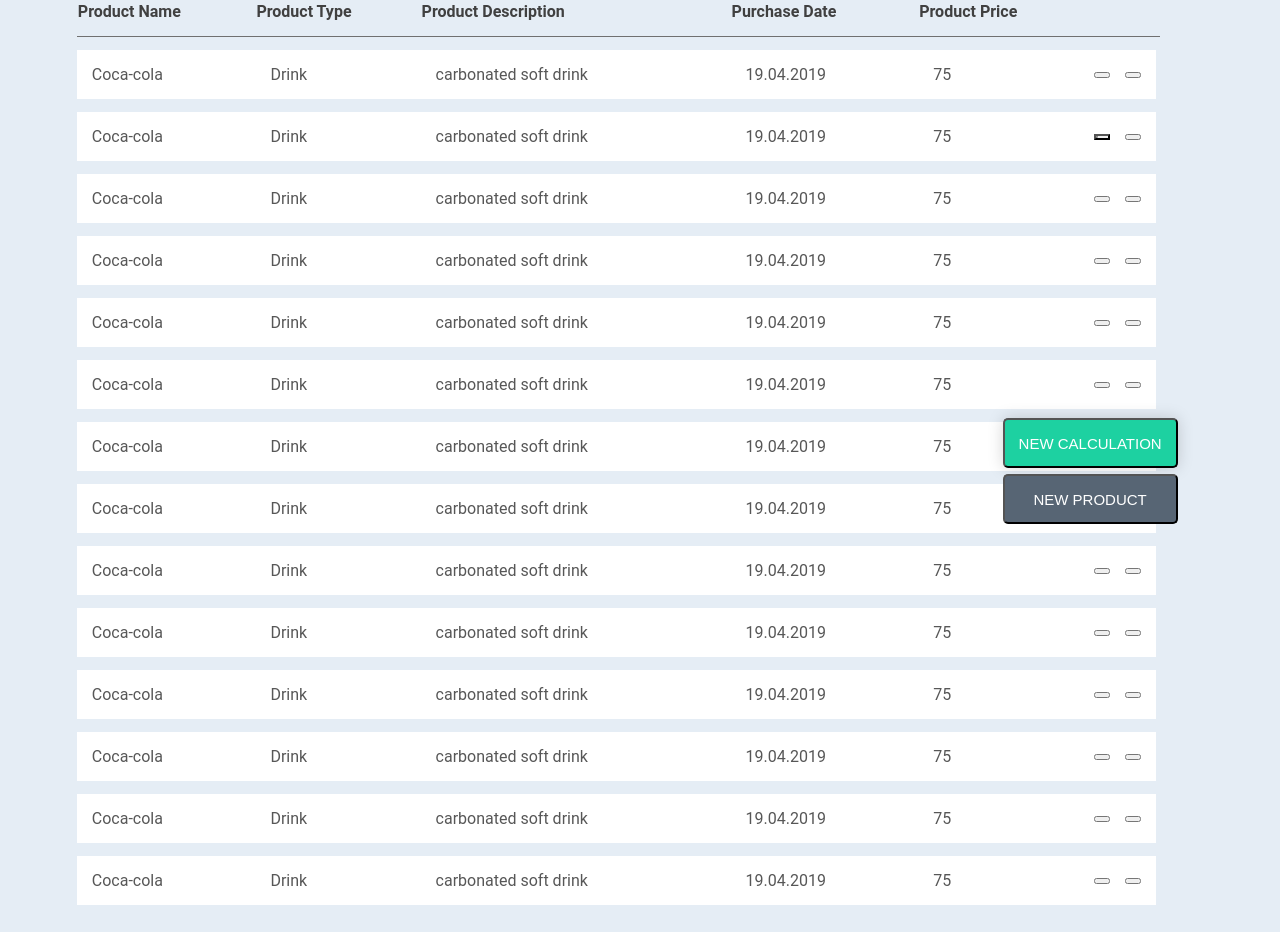
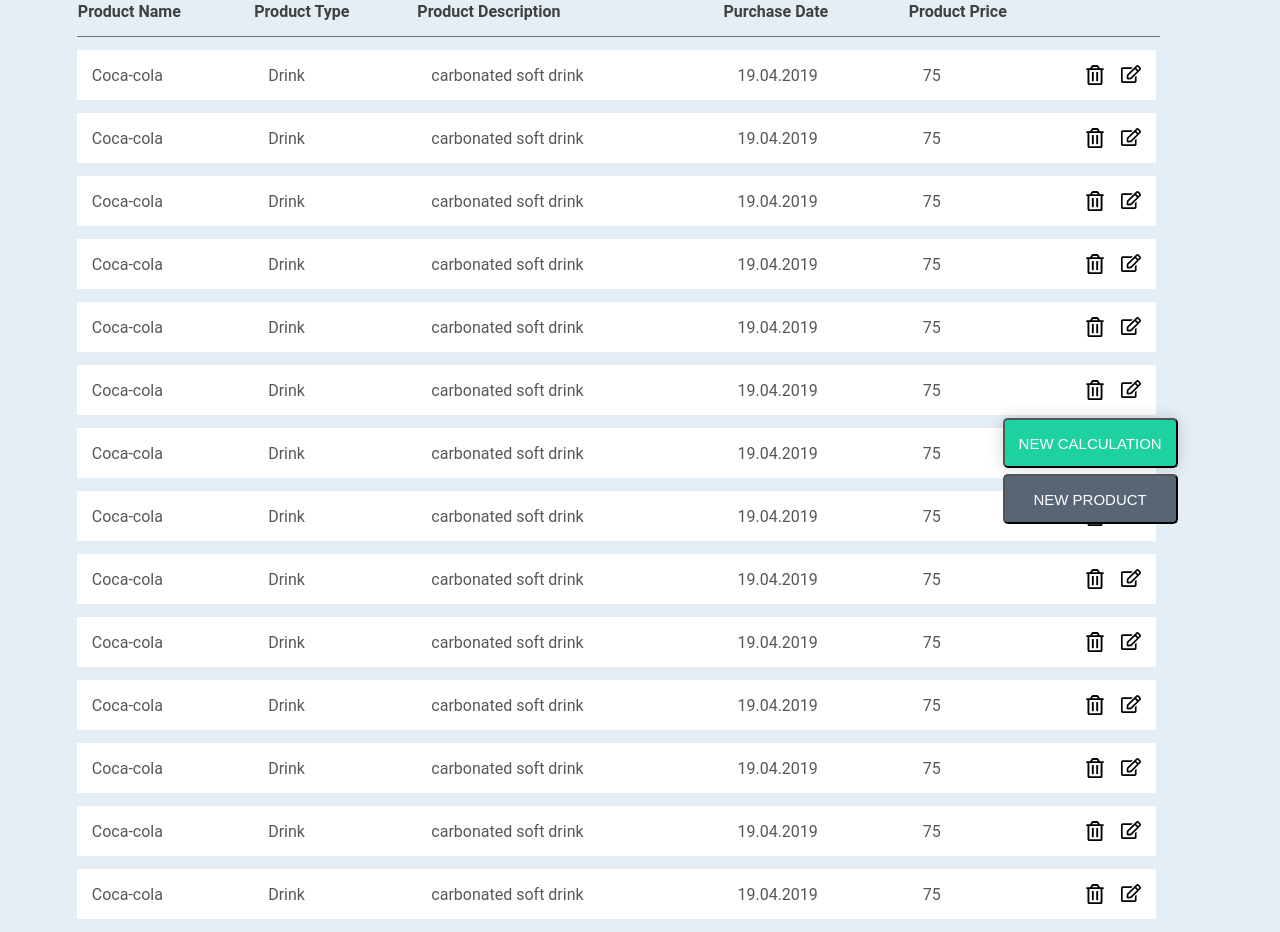
Before and after one commit to Sanjiccka/react, a React (Create React App) app: page /products in a window 1280 px wide. Shown: the part 220-1152 px from the top of the page. Built offline with nearby package versions, Linux system fonts and the light colour scheme.

Commit message:
Add files via upload

```diff
--- a/src/assets/css/global.css
+++ b/src/assets/css/global.css
@@ -354,19 +354,7 @@
 
  }
 
- .btn {
-     font-size: 16px;
-     color: #575757;
-     float: right;
-     margin-left: 15px;
-     display: inline-block;
- }
 
- .edit{
-     background-image: url("../images/edit.svg");
-     background-repeat: no-repeat;
-     background-size: contain;
- }
 
 .newCalculationButton{
     background: #1dd1a1;
--- a/src/components/Products/Products.css
+++ b/src/components/Products/Products.css
@@ -5,12 +5,28 @@
 
 }
 
-.btn {
-    font-size: 16px;
-    color: #575757;
-    float: right;
-    margin-left: 15px;
+.icon-button {
+   float: right;
+   margin-left: 15px;
+   display: inline-block;
+   width: 20px;
+   height: 20px;
+   background: transparent;
+   border: 0px;
 }
+
+.edit-button{
+   background-image: url("../images/edit.svg");
+   background-repeat: no-repeat;
+   background-size: contain;
+}
+
+.trash-button {
+   background-image: url("../images/trash-alt.svg");
+   background-repeat: no-repeat;
+   background-size: contain;
+}
+
 
 .newCalculationButton{
    background: #1dd1a1;
--- a/src/components/Products/Products.js
+++ b/src/components/Products/Products.js
@@ -42,8 +42,8 @@
                     <td>19.04.2019</td>
                     <td colospan="2">75</td>
                     <td className="tableRowButton">
-                        <button className="btn"><i className="fa fa-edit"></i></button>
-                        <button className="btn"><i className="fa fa-trash"></i></button>
+                    <button className="icon-button edit-button"></button>
+                        <button className="icon-button trash-button"></button>
                     </td>
                 </tr>
                 <tr className="tableRow">
@@ -53,8 +53,8 @@
                     <td>19.04.2019</td>
                     <td colospan="2">75</td>
                     <td className="tableRowButton">
-                        <button className="btn trash"> </button>
-                        <button className="btn edit"> </button>
+                    <button className="icon-button edit-button"></button>
+                        <button className="icon-button trash-button"></button>
 
                     </td>
                 </tr>
@@ -65,8 +65,8 @@
                     <td>19.04.2019</td>
                     <td colospan="2">75</td>
                     <td className="tableRowButton">
-                        <button className="btn"><i className="fa fa-edit"></i></button>
-                        <button className="btn"><i className="fa fa-trash"></i></button>
+                        <button className="icon-button edit-button"></button>
+                        <button className="icon-button trash-button"></button>
                     </td>
 
                 </tr>
@@ -77,8 +77,8 @@
                     <td>19.04.2019</td>
                     <td colospan="2">75</td>
                     <td className="tableRowButton">
-                        <button className="btn"><i className="fa fa-edit"></i></button>
-                        <button className="btn"><i className="fa fa-trash"></i></button>
+                        <button className="icon-button edit-button"></button>
+                        <button className="icon-button trash-button"></button>
                     </td>
                 </tr>
                 <tr className="tableRow">
@@ -88,8 +88,8 @@
                     <td>19.04.2019</td>
                     <td colospan="2">75</td>
                     <td className="tableRowButton">
-                        <button className="btn"><i className="fa fa-edit"></i></button>
-                        <button className="btn"><i className="fa fa-trash"></i></button>
+                    <button className="icon-button edit-button"></button>
+                        <button className="icon-button trash-button"></button>
                     </td>
                 </tr>
                 <tr className="tableRow">
@@ -99,8 +99,8 @@
                     <td>19.04.2019</td>
                     <td colospan="2">75</td>
                     <td className="tableRowButton">
-                        <button className="btn"><i className="fa fa-edit"></i></button>
-                        <button className="btn"><i className="fa fa-trash"></i></button>
+                    <button className="icon-button edit-button"></button>
+                        <button className="icon-button trash-button"></button>
                     </td>
                 </tr>
                 <tr className="tableRow">
@@ -110,8 +110,8 @@
                     <td>19.04.2019</td>
                     <td colospan="2">75</td>
                     <td className="tableRowButton">
-                        <button className="btn"><i className="fa fa-edit"></i></button>
-                        <button className="btn"><i className="fa fa-trash"></i></button>
+                    <button className="icon-button edit-button"></button>
+                        <button className="icon-button trash-button"></button>
                     </td>
                 </tr>
                 <tr className="tableRow">
@@ -121,8 +121,8 @@
                     <td>19.04.2019</td>
                     <td colospan="2">75</td>
                     <td className="tableRowButton">
-                        <button className="btn"><i className="fa fa-edit"></i></button>
-                        <button className="btn"><i className="fa fa-trash"></i></button>
+                    <button className="icon-button edit-button"></button>
+                        <button className="icon-button trash-button"></button>
                     </td>
                 </tr>
                 <tr className="tableRow">
@@ -132,8 +132,8 @@
                     <td>19.04.2019</td>
                     <td colospan="2">75</td>
                     <td className="tableRowButton">
-                        <button className="btn"><i className="fa fa-edit"></i></button>
-                        <button className="btn"><i className="fa fa-trash"></i></button>
+                    <button className="icon-button edit-button"></button>
+                        <button className="icon-button trash-button"></button>
                     </td>
                 </tr>
                 <tr className="tableRow">
@@ -143,8 +143,8 @@
                     <td>19.04.2019</td>
                     <td colospan="2">75</td>
                     <td className="tableRowButton">
-                        <button className="btn"><i className="fa fa-edit"></i></button>
-                        <button className="btn"><i className="fa fa-trash"></i></button>
+                    <button className="icon-button edit-button"></button>
+                        <button className="icon-button trash-button"></button>
                     </td>
                 </tr>
                 <tr className="tableRow">
@@ -154,8 +154,8 @@
                     <td>19.04.2019</td>
                     <td colospan="2">75</td>
                     <td className="tableRowButton">
-                        <button className="btn"><i className="fa fa-edit"></i></button>
-                        <button className="btn"><i className="fa fa-trash"></i></button>
+                    <button className="icon-button edit-button"></button>
+                        <button className="icon-button trash-button"></button>
                     </td>
                 </tr>
                 <tr className="tableRow">
@@ -165,8 +165,8 @@
                     <td>19.04.2019</td>
                     <td colospan="2">75</td>
                     <td className="tableRowButton">
-                        <button className="btn"><i className="fa fa-edit"></i></button>
-                        <button className="btn"><i className="fa fa-trash"></i></button>
+                    <button className="icon-button edit-button"></button>
+                        <button className="icon-button trash-button"></button>
                     </td>
                 </tr>
                 <tr className="tableRow">
@@ -176,8 +176,8 @@
                     <td>19.04.2019</td>
                     <td colospan="2">75</td>
                     <td className="tableRowButton">
-                        <button className="btn"><i className="fa fa-edit"></i></button>
-                        <button className="btn"><i className="fa fa-trash"></i></button>
+                    <button className="icon-button edit-button"></button>
+                        <button className="icon-button trash-button"></button>
                     </td>
                 </tr>
                 <tr className="tableRow">
@@ -187,8 +187,8 @@
                     <td>19.04.2019</td>
                     <td colospan="2">75</td>
                     <td className="tableRowButton">
-                        <button className="btn"><i className="fa fa-edit"></i></button>
-                        <button className="btn"><i className="fa fa-trash"></i></button>
+                    <button className="icon-button edit-button"></button>
+                        <button className="icon-button trash-button"></button>
                     </td>
                 </tr>
             </table>
```
